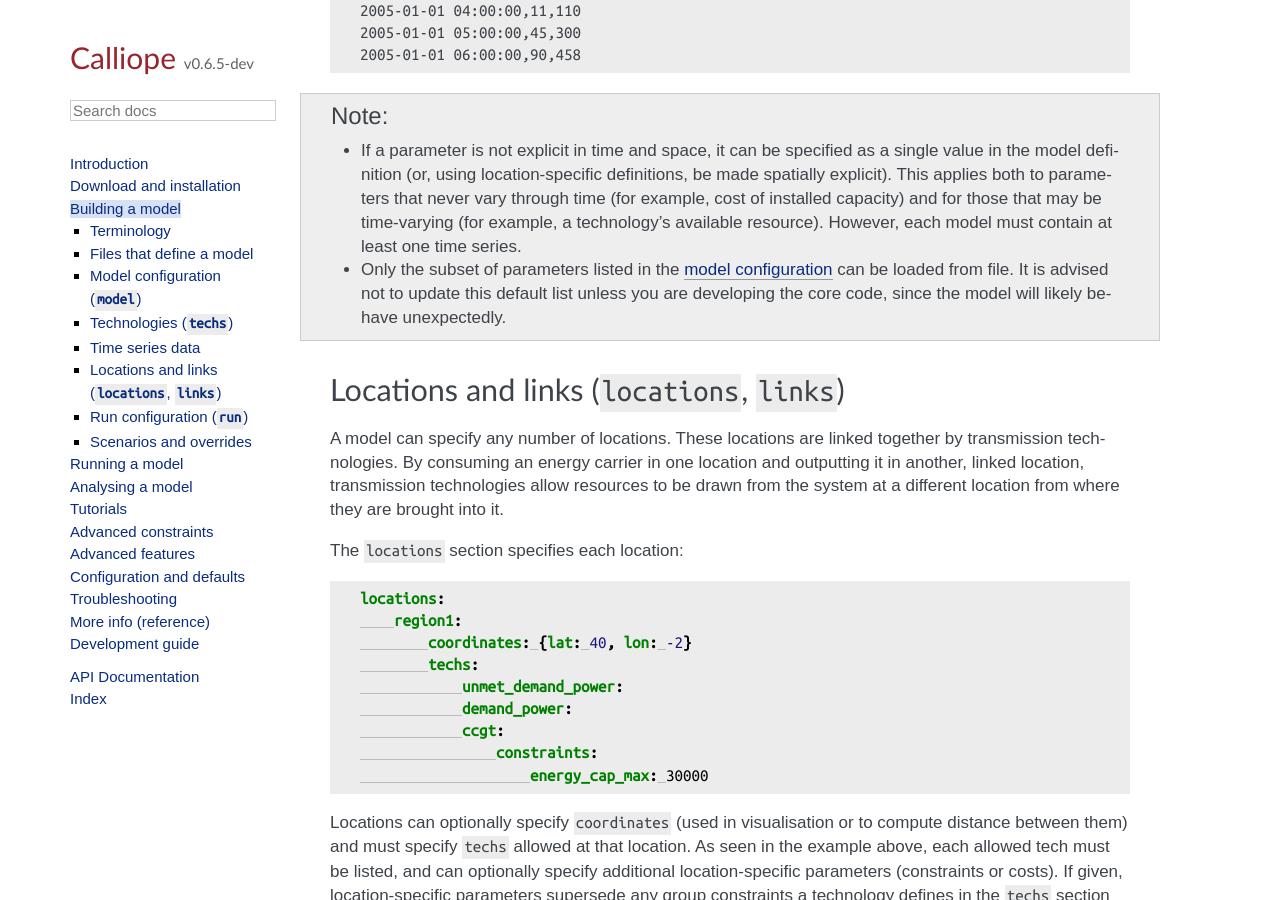
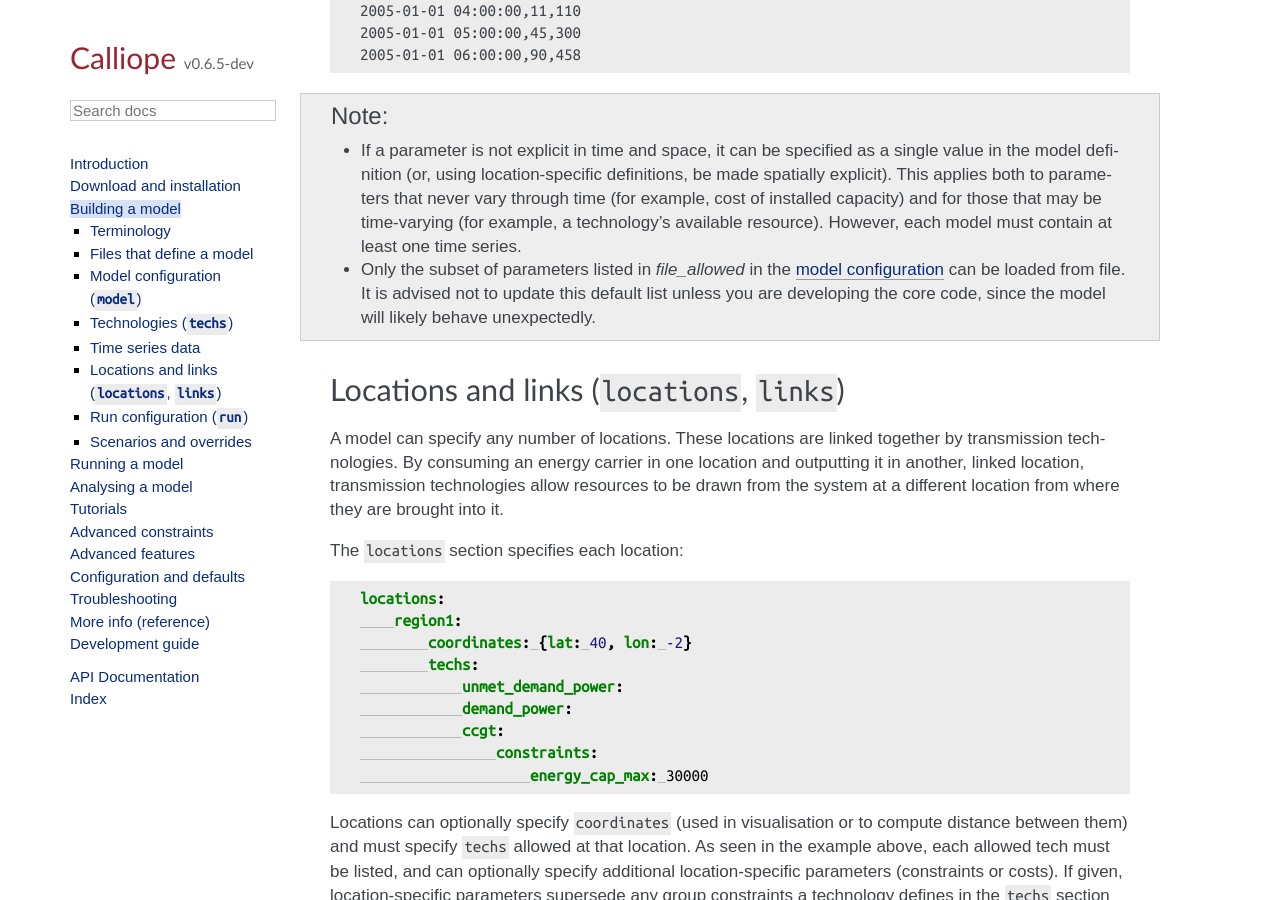
Before and after one commit to calliope-project/calliope, a Sphinx documentation site: the page built from doc/user/building.rst, in a window 1280 px wide and 900 px high, scrolled down 5455 px. Built offline with Sphinx 7.4.7, drawn with Linux system fonts in a browser that asks for light colours; some web fonts are replaced; pages that are not in the unit, such as notebooks, are missing from menus; a script that is not in the unit is left out; comment, search, counter and statistics services are not loaded.

Commit message:
Minor doc update

```diff
--- a/doc/user/building.rst
+++ b/doc/user/building.rst
@@ -197,7 +197,7 @@
 .. Note::
 
    * If a parameter is not explicit in time and space, it can be specified as a single value in the model definition (or, using location-specific definitions, be made spatially explicit). This applies both to parameters that never vary through time (for example, cost of installed capacity) and for those that may be time-varying (for example, a technology's available resource). However, each model must contain at least one time series.
-   * Only the subset of parameters listed in the :ref:`model configuration <config_reference_model>` can be loaded from file. It is advised not to update this default list unless you are developing the core code, since the model will likely behave unexpectedly.
+   * Only the subset of parameters listed in `file_allowed` in the :ref:`model configuration <config_reference_model>` can be loaded from file. It is advised not to update this default list unless you are developing the core code, since the model will likely behave unexpectedly.
 
 ----------------------------------------------
 Locations and links (``locations``, ``links``)
```
